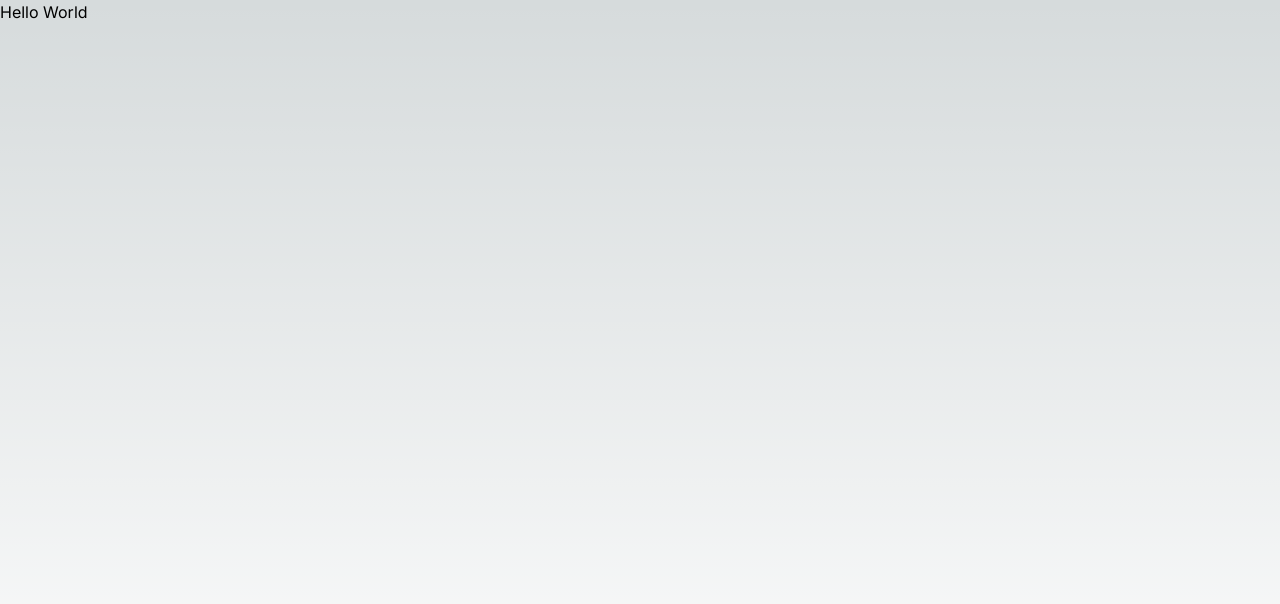
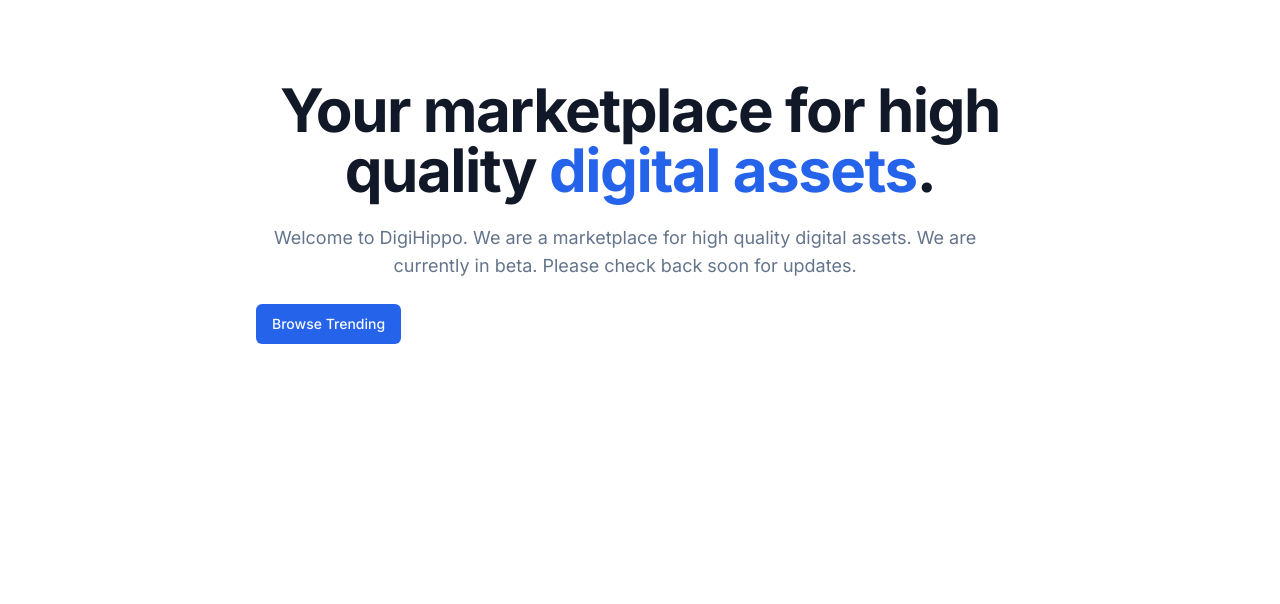
Before and after one commit to abdullahmujahidali/DigiHippo, a Next.js app: page / in a window 1280 px wide. Shown: the top 604 px of the page. Built offline with nearby package versions, Linux system fonts and the light colour scheme.

Commit message:
Fixed app layout configured button and working on page

```diff
--- a/package.json
+++ b/package.json
@@ -9,6 +9,7 @@
     "lint": "next lint"
   },
   "dependencies": {
+    "@radix-ui/react-slot": "^1.0.2",
     "class-variance-authority": "^0.7.0",
     "clsx": "^2.0.0",
     "lucide-react": "^0.293.0",
--- a/src/app/globals.css
+++ b/src/app/globals.css
@@ -2,26 +2,58 @@
 @tailwind components;
 @tailwind utilities;
 
-:root {
-  --foreground-rgb: 0, 0, 0;
-  --background-start-rgb: 214, 219, 220;
-  --background-end-rgb: 255, 255, 255;
-}
+@layer base {
+  :root {
+    --background: 0 0% 100%;
+    --foreground: 222.2 84% 4.9%;
+    --card: 0 0% 100%;
+    --card-foreground: 222.2 84% 4.9%;
+    --popover: 0 0% 100%;
+    --popover-foreground: 222.2 84% 4.9%;
+    --primary: 221.2 83.2% 53.3%;
+    --primary-foreground: 210 40% 98%;
+    --secondary: 210 40% 96.1%;
+    --secondary-foreground: 222.2 47.4% 11.2%;
+    --muted: 210 40% 96.1%;
+    --muted-foreground: 215.4 16.3% 46.9%;
+    --accent: 210 40% 96.1%;
+    --accent-foreground: 222.2 47.4% 11.2%;
+    --destructive: 0 84.2% 60.2%;
+    --destructive-foreground: 210 40% 98%;
+    --border: 214.3 31.8% 91.4%;
+    --input: 214.3 31.8% 91.4%;
+    --ring: 221.2 83.2% 53.3%;
+    --radius: 0.5rem;
+  }
 
-@media (prefers-color-scheme: dark) {
-  :root {
-    --foreground-rgb: 255, 255, 255;
-    --background-start-rgb: 0, 0, 0;
-    --background-end-rgb: 0, 0, 0;
+  .dark {
+    --background: 222.2 84% 4.9%;
+    --foreground: 210 40% 98%;
+    --card: 222.2 84% 4.9%;
+    --card-foreground: 210 40% 98%;
+    --popover: 222.2 84% 4.9%;
+    --popover-foreground: 210 40% 98%;
+    --primary: 217.2 91.2% 59.8%;
+    --primary-foreground: 222.2 47.4% 11.2%;
+    --secondary: 217.2 32.6% 17.5%;
+    --secondary-foreground: 210 40% 98%;
+    --muted: 217.2 32.6% 17.5%;
+    --muted-foreground: 215 20.2% 65.1%;
+    --accent: 217.2 32.6% 17.5%;
+    --accent-foreground: 210 40% 98%;
+    --destructive: 0 62.8% 30.6%;
+    --destructive-foreground: 210 40% 98%;
+    --border: 217.2 32.6% 17.5%;
+    --input: 217.2 32.6% 17.5%;
+    --ring: 224.3 76.3% 48%;
   }
 }
 
-body {
-  color: rgb(var(--foreground-rgb));
-  background: linear-gradient(
-      to bottom,
-      transparent,
-      rgb(var(--background-end-rgb))
-    )
-    rgb(var(--background-start-rgb));
+@layer base {
+  * {
+    @apply border-border;
+  }
+  body {
+    @apply bg-background text-foreground;
+  }
 }
--- a/src/app/page.tsx
+++ b/src/app/page.tsx
@@ -1,3 +1,25 @@
+import MaxWidthWrapper from "@/components/MaxWidthWrapper";
+import { buttonVariants } from "@/components/ui/button";
+import Link from "next/link";
+
 export default function Home() {
-  return <p>Hello World</p>;
+  return (
+    <MaxWidthWrapper>
+      <div className="py-20 mx-auto text-center flex flex-col max-w-3xl">
+        <h1 className="text-4xl font-bold tracking-tight text-gray-900 sm:text-6xl">
+          Your marketplace for high quality{" "}
+          <span className="text-blue-600">digital assets</span>.
+        </h1>
+        <p className="mt-6 text-lg max-w-prose text-muted-foreground">
+          Welcome to DigiHippo. We are a marketplace for high quality digital
+          assets. We are currently in beta. Please check back soon for updates.
+        </p>
+        <div className="flex flex-col sm:flex-row gap-4 mt-6">
+          <Link href="/products" className={buttonVariants()}>
+            Browse Trending
+          </Link>
+        </div>
+      </div>
+    </MaxWidthWrapper>
+  );
 }
--- /dev/null
+++ b/src/components/MaxWidthWrapper.tsx
@@ -0,0 +1,23 @@
+import { cn } from "@/lib/utils";
+import { ReactNode } from "react";
+
+const MaxWidthWrapper = ({
+  className,
+  children,
+}: {
+  className?: string;
+  children: ReactNode;
+}) => {
+  return (
+    <div
+      className={cn(
+        "mx-auto w-full max-w-screen-xl px-2.5 md:px-20",
+        className
+      )}
+    >
+      {children}
+    </div>
+  );
+};
+
+export default MaxWidthWrapper;
--- /dev/null
+++ b/src/components/ui/button.tsx
@@ -0,0 +1,56 @@
+import * as React from "react"
+import { Slot } from "@radix-ui/react-slot"
+import { cva, type VariantProps } from "class-variance-authority"
+
+import { cn } from "@/lib/utils"
+
+const buttonVariants = cva(
+  "inline-flex items-center justify-center whitespace-nowrap rounded-md text-sm font-medium ring-offset-background transition-colors focus-visible:outline-none focus-visible:ring-2 focus-visible:ring-ring focus-visible:ring-offset-2 disabled:pointer-events-none disabled:opacity-50",
+  {
+    variants: {
+      variant: {
+        default: "bg-primary text-primary-foreground hover:bg-primary/90",
+        destructive:
+          "bg-destructive text-destructive-foreground hover:bg-destructive/90",
+        outline:
+          "border border-input bg-background hover:bg-accent hover:text-accent-foreground",
+        secondary:
+          "bg-secondary text-secondary-foreground hover:bg-secondary/80",
+        ghost: "hover:bg-accent hover:text-accent-foreground",
+        link: "text-primary underline-offset-4 hover:underline",
+      },
+      size: {
+        default: "h-10 px-4 py-2",
+        sm: "h-9 rounded-md px-3",
+        lg: "h-11 rounded-md px-8",
+        icon: "h-10 w-10",
+      },
+    },
+    defaultVariants: {
+      variant: "default",
+      size: "default",
+    },
+  }
+)
+
+export interface ButtonProps
+  extends React.ButtonHTMLAttributes<HTMLButtonElement>,
+    VariantProps<typeof buttonVariants> {
+  asChild?: boolean
+}
+
+const Button = React.forwardRef<HTMLButtonElement, ButtonProps>(
+  ({ className, variant, size, asChild = false, ...props }, ref) => {
+    const Comp = asChild ? Slot : "button"
+    return (
+      <Comp
+        className={cn(buttonVariants({ variant, size, className }))}
+        ref={ref}
+        {...props}
+      />
+    )
+  }
+)
+Button.displayName = "Button"
+
+export { Button, buttonVariants }
--- a/src/globals.css
+++ /dev/null
@@ -1,76 +0,0 @@
-@tailwind base;
-@tailwind components;
-@tailwind utilities;
-
-@layer base {
-  :root {
-    --background: 0 0% 100%;
-    --foreground: 222.2 84% 4.9%;
-
-    --card: 0 0% 100%;
-    --card-foreground: 222.2 84% 4.9%;
-
-    --popover: 0 0% 100%;
-    --popover-foreground: 222.2 84% 4.9%;
-
-    --primary: 222.2 47.4% 11.2%;
-    --primary-foreground: 210 40% 98%;
-
-    --secondary: 210 40% 96.1%;
-    --secondary-foreground: 222.2 47.4% 11.2%;
-
-    --muted: 210 40% 96.1%;
-    --muted-foreground: 215.4 16.3% 46.9%;
-
-    --accent: 210 40% 96.1%;
-    --accent-foreground: 222.2 47.4% 11.2%;
-
-    --destructive: 0 84.2% 60.2%;
-    --destructive-foreground: 210 40% 98%;
-
-    --border: 214.3 31.8% 91.4%;
-    --input: 214.3 31.8% 91.4%;
-    --ring: 222.2 84% 4.9%;
-
-    --radius: 0.5rem;
-  }
-
-  .dark {
-    --background: 222.2 84% 4.9%;
-    --foreground: 210 40% 98%;
-
-    --card: 222.2 84% 4.9%;
-    --card-foreground: 210 40% 98%;
-
-    --popover: 222.2 84% 4.9%;
-    --popover-foreground: 210 40% 98%;
-
-    --primary: 210 40% 98%;
-    --primary-foreground: 222.2 47.4% 11.2%;
-
-    --secondary: 217.2 32.6% 17.5%;
-    --secondary-foreground: 210 40% 98%;
-
-    --muted: 217.2 32.6% 17.5%;
-    --muted-foreground: 215 20.2% 65.1%;
-
-    --accent: 217.2 32.6% 17.5%;
-    --accent-foreground: 210 40% 98%;
-
-    --destructive: 0 62.8% 30.6%;
-    --destructive-foreground: 210 40% 98%;
-
-    --border: 217.2 32.6% 17.5%;
-    --input: 217.2 32.6% 17.5%;
-    --ring: 212.7 26.8% 83.9%;
-  }
-}
-
-@layer base {
-  * {
-    @apply border-border;
-  }
-  body {
-    @apply bg-background text-foreground;
-  }
-}
```
Also changed, not shown: 1 other file (tests, documents, lock files or other folders).
